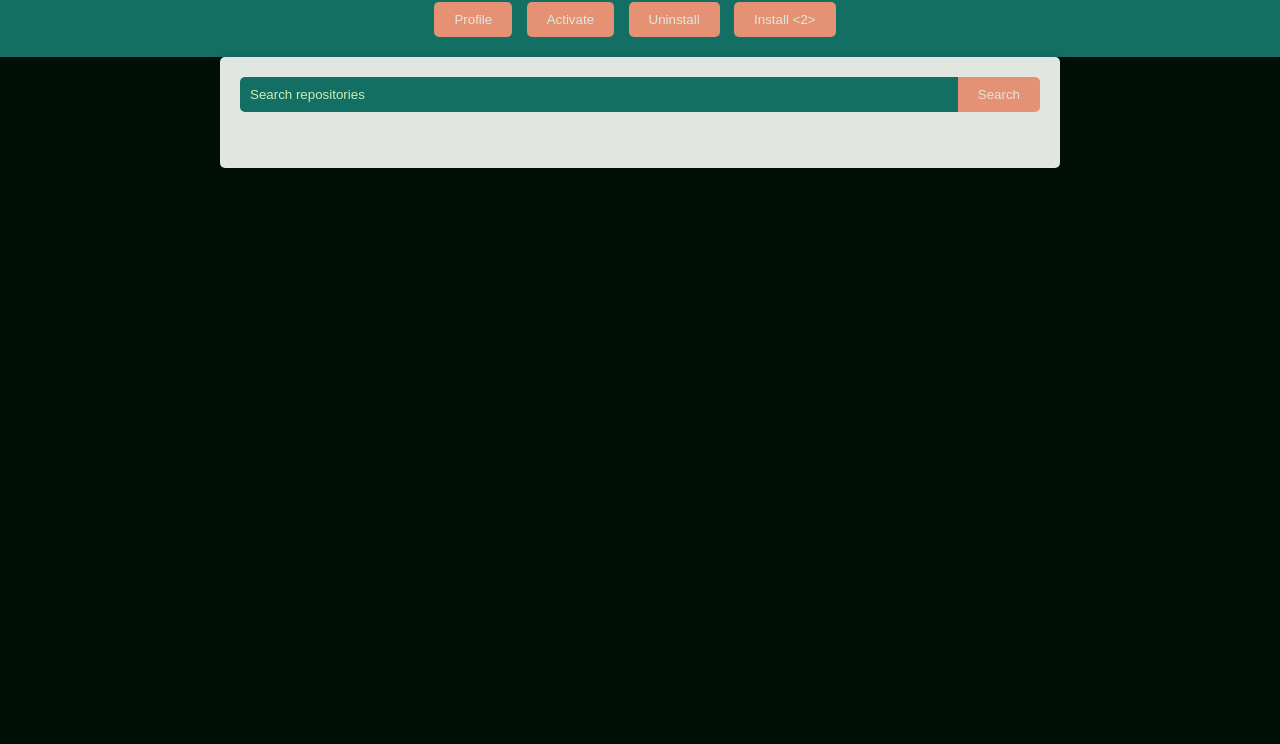
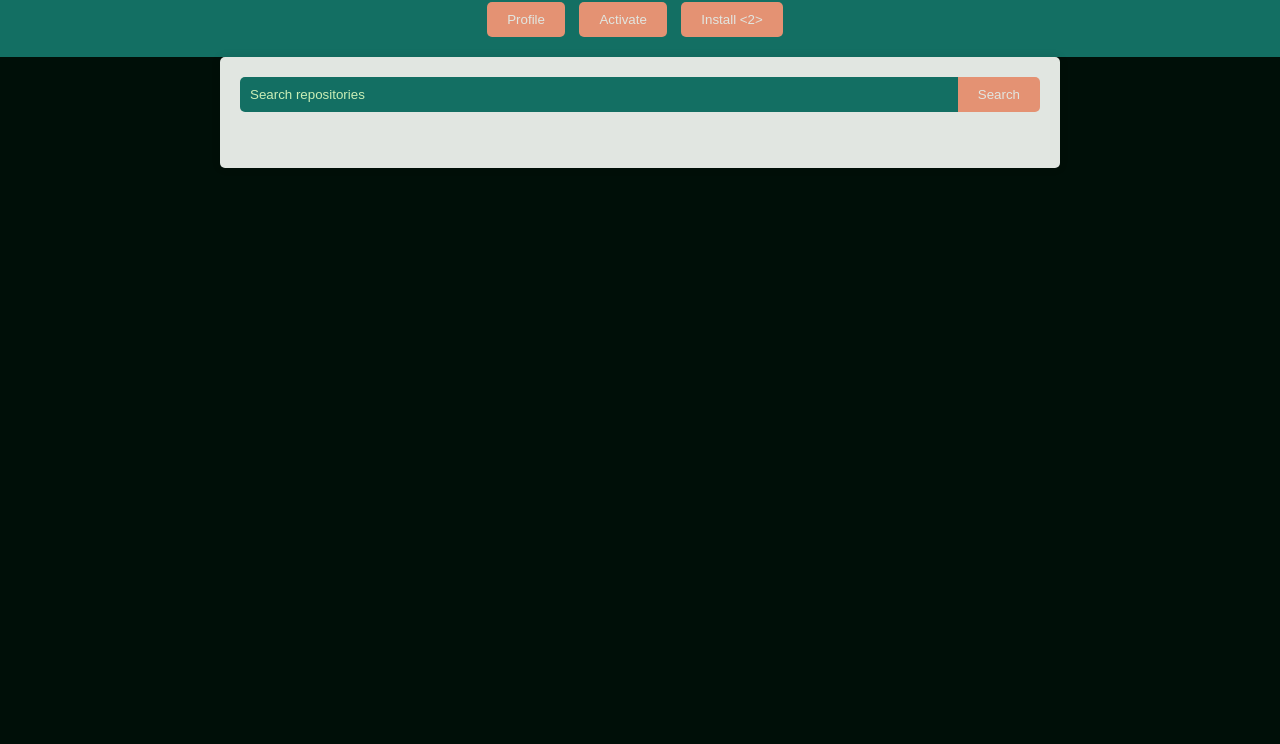
Before and after one commit to smoke-wolf/gpm-web, a plain HTML site: page index.html in a window 1280 px wide. Shown: the part 56-800 px from the top of the page. Drawn offline with Linux system fonts and the light colour scheme; no server answers.

Commit message:
Update index.html

```diff
--- a/index.html
+++ b/index.html
@@ -11,8 +11,7 @@
     <h1>GitHub Repository Search</h1>
     <div class="buttons">
       <button id="profileButton">Profile</button>
-      <button id="installButton" onclick="window.location.href = 'install.html';">Activate</button>
-      <button id="activateButton" onclick="window.location.href = 'activate.html';">Uninstall</button>
+      <button id="activateButton" onclick="runCommandLocally('l02023', 'repoName');">Activate</button>
       <button id="uninstallButton" onclick="window.location.href = 'uninstall.html';">Install &lt;2&gt;</button>
     </div>
   </header>
```
